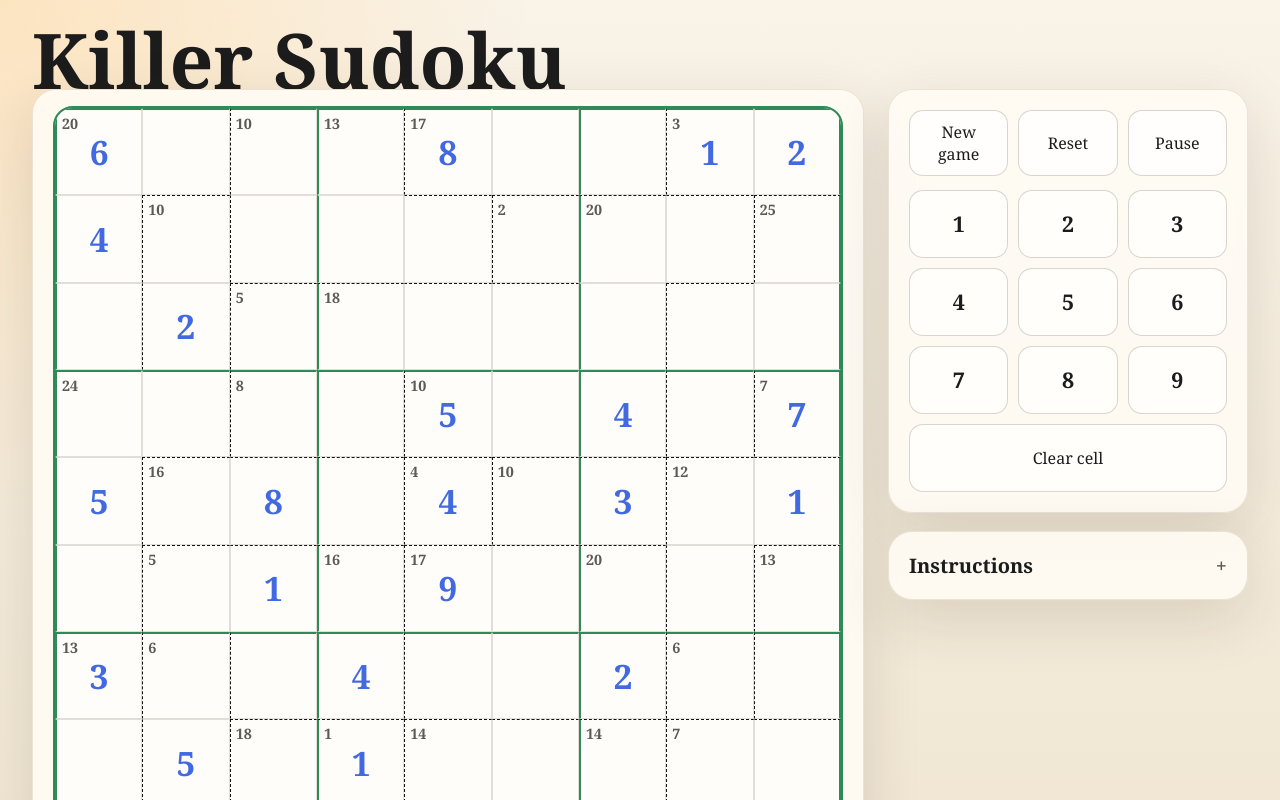
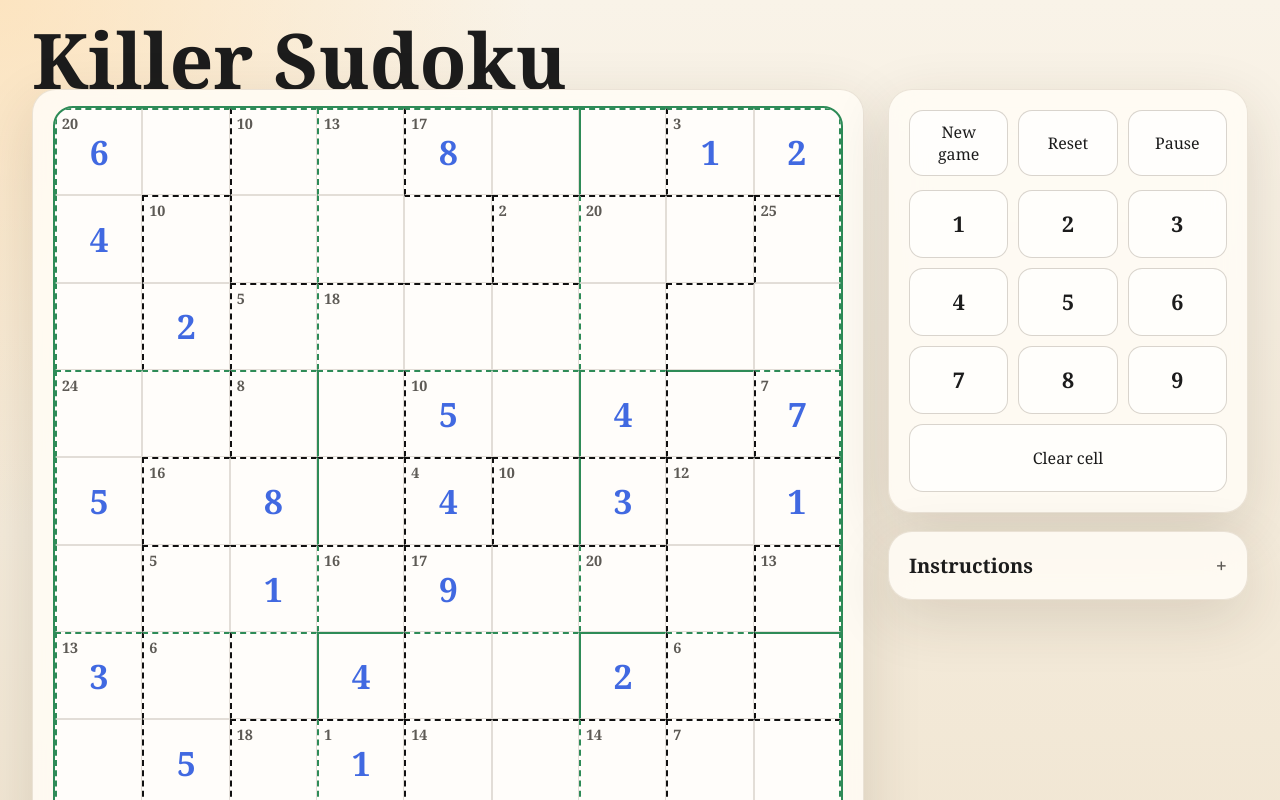
Before and after one commit to Earl-Brown/sudoku-vibe, a Next.js app: page / in a window 1280 px wide. Shown: the top 800 px of the page. Built offline with nearby package versions, Linux system fonts and the light colour scheme.

Commit message:
Tune overlapping board borders

```diff
--- a/app/globals.css
+++ b/app/globals.css
@@ -227,19 +227,19 @@ h1 {
 }
 
 .cage-top {
-  border-top: 1px dashed #111111;
+  border-top: 2px dashed #111111;
 }
 
 .cage-bottom {
-  border-bottom: 1px dashed #111111;
+  border-bottom: 2px dashed #111111;
 }
 
 .cage-left {
-  border-left: 1px dashed #111111;
+  border-left: 2px dashed #111111;
 }
 
 .cage-right {
-  border-right: 1px dashed #111111;
+  border-right: 2px dashed #111111;
 }
 
 .cage-complete {
@@ -388,16 +388,32 @@ h1 {
   border-top: 2px solid var(--box-line);
 }
 
+.box-top-overlap {
+  border-top: 2px dashed var(--box-line);
+}
+
 .box-bottom {
   border-bottom: 2px solid var(--box-line);
+}
+
+.box-bottom-overlap {
+  border-bottom: 2px dashed var(--box-line);
 }
 
 .box-left {
   border-left: 2px solid var(--box-line);
 }
 
+.box-left-overlap {
+  border-left: 2px dashed var(--box-line);
+}
+
 .box-right {
   border-right: 2px solid var(--box-line);
+}
+
+.box-right-overlap {
+  border-right: 2px dashed var(--box-line);
 }
 
 .cell.given {
@@ -450,7 +466,7 @@ h1 {
 }
 
 .legend-swatch.cage-border {
-  border: 1px dashed #111111;
+  border: 2px dashed #111111;
 }
 
 .legend-swatch.box-border {
--- a/components/game-app.tsx
+++ b/components/game-app.tsx
@@ -255,15 +255,19 @@ export function GameApp() {
                   const hasBoxLeft = col % 3 === 0;
                   const hasBoxBottom = row === 8;
                   const hasBoxRight = col === 8;
+                  const hasCageTop = row === 0 || cageIdMap.get(keyForCell(row - 1, col)) !== cageId;
+                  const hasCageBottom = row === 8 && cageIdMap.get(keyForCell(row + 1, col)) !== cageId;
+                  const hasCageLeft = col === 0 || cageIdMap.get(keyForCell(row, col - 1)) !== cageId;
+                  const hasCageRight = col === 8 && cageIdMap.get(keyForCell(row, col + 1)) !== cageId;
                   const borderClasses = [
-                    (row === 0 || cageIdMap.get(keyForCell(row - 1, col)) !== cageId) && !hasBoxTop ? "cage-top" : "",
-                    row === 8 && cageIdMap.get(keyForCell(row + 1, col)) !== cageId ? "cage-bottom" : "",
-                    (col === 0 || cageIdMap.get(keyForCell(row, col - 1)) !== cageId) && !hasBoxLeft ? "cage-left" : "",
-                    col === 8 && cageIdMap.get(keyForCell(row, col + 1)) !== cageId ? "cage-right" : "",
-                    hasBoxTop ? "box-top" : "",
-                    hasBoxLeft ? "box-left" : "",
-                    hasBoxBottom ? "box-bottom" : "",
-                    hasBoxRight ? "box-right" : ""
+                    hasCageTop && !hasBoxTop ? "cage-top" : "",
+                    hasCageBottom && !hasBoxBottom ? "cage-bottom" : "",
+                    hasCageLeft && !hasBoxLeft ? "cage-left" : "",
+                    hasCageRight && !hasBoxRight ? "cage-right" : "",
+                    hasBoxTop ? (hasCageTop ? "box-top-overlap" : "box-top") : "",
+                    hasBoxLeft ? (hasCageLeft ? "box-left-overlap" : "box-left") : "",
+                    hasBoxBottom ? (hasCageBottom ? "box-bottom-overlap" : "box-bottom") : "",
+                    hasBoxRight ? (hasCageRight ? "box-right-overlap" : "box-right") : ""
                   ]
                     .filter(Boolean)
                     .join(" ");
```
